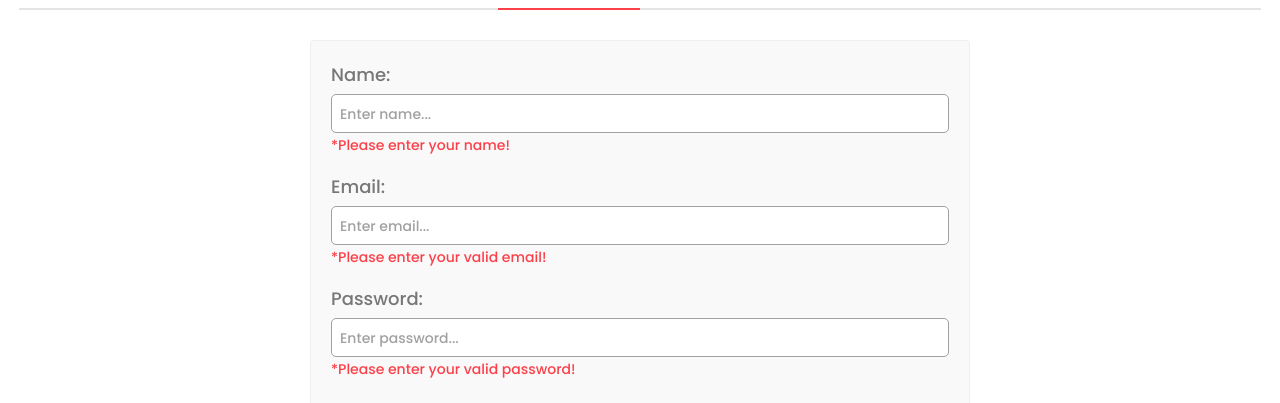
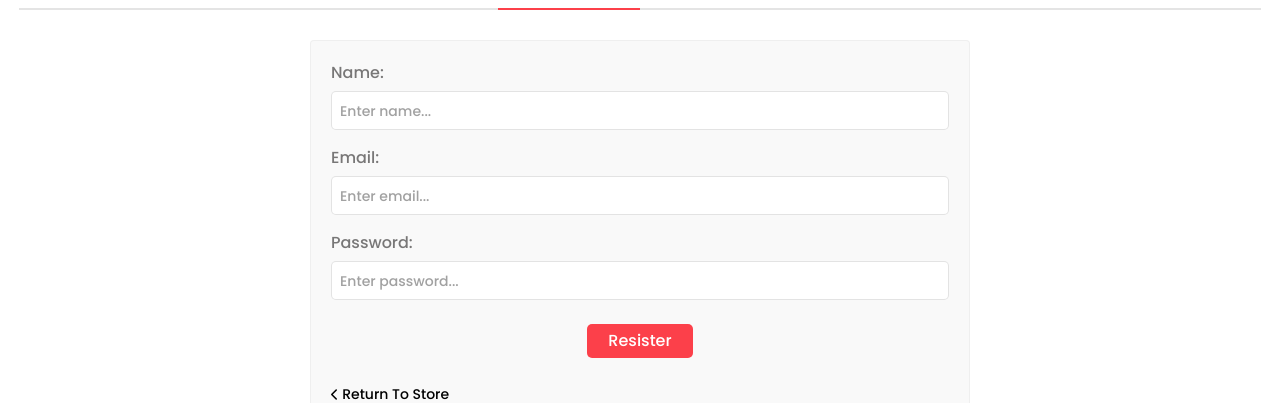
Before and after one commit to SaikatNoman12/ngEcommerce, an Angular app: page /seller in a window 1280 px wide. Shown: the part 541-944 px from the top of the page. Built offline with nearby package versions, Linux system fonts and the light colour scheme.

Commit message:
seller form dynamiced

```diff
--- a/src/app/header/header.component.scss
+++ b/src/app/header/header.component.scss
@@ -230,6 +230,15 @@
   display: flex;
   align-items: center;
   justify-content: center;
+  transition: 200ms;
+}
+
+.mid-search .search-btn:hover {
+  background-color: $color-crimson-opacity;
+}
+
+.mid-search .search-btn:active{
+  background-color: $color-crimson-opacity-2;
 }
 
 .mid-search .search-btn i {
--- a/src/app/seller-auth/seller-auth.component.html
+++ b/src/app/seller-auth/seller-auth.component.html
@@ -25,29 +25,65 @@
 
     <!-- /----::SELLER-ACCOUNT-FORM::----/ -->
     <div class="seller-account-form">
-      <form>
+      <form [formGroup]="myRecForm" (ngSubmit)="onSelFmSubmit()">
         <div class="form-item">
           <div class="form-item-child">
             <label for="name">Name:</label>
-            <input id="name" type="text" placeholder="Enter name..." />
+            <input
+              id="name"
+              type="text"
+              placeholder="Enter name..."
+              formControlName="name"
+            />
           </div>
-          <small class="form-error"> *Please enter your name! </small>
+          <small
+            *ngIf="!formControls?.['name']?.valid && formControls?.['name']?.touched"
+            class="form-error"
+          >
+            *Please enter your name!
+          </small>
         </div>
 
         <div class="form-item">
           <div class="form-item-child">
             <label for="email">Email:</label>
-            <input id="email" type="email" placeholder="Enter email..." />
+            <input
+              id="email"
+              type="email"
+              placeholder="Enter email..."
+              formControlName="email"
+            />
           </div>
-          <small class="form-error"> *Please enter your valid email! </small>
+          <small
+            class="form-error"
+            *ngIf="!formControls?.['email']?.valid && formControls?.['email']?.touched"
+          >
+            *Please enter your valid email!
+          </small>
         </div>
 
         <div class="form-item">
           <div class="form-item-child">
             <label for="password">Password:</label>
-            <input id="password" type="email" placeholder="Enter password..." />
+            <input
+              id="password"
+              type="email"
+              placeholder="Enter password..."
+              formControlName="password"
+            />
           </div>
-          <small class="form-error"> *Please enter your valid password! </small>
+          <small
+            class="form-error"
+            *ngIf="!formControls?.['password']?.valid && formControls?.['password']?.touched && !formControls?.['password']?.errors?.['minlength']"
+          >
+            *Please enter your valid password!
+          </small>
+          <small
+            class="form-error"
+            *ngIf="!formControls?.['password']?.valid && formControls?.['password']?.touched && formControls?.['password']?.errors?.['minlength']"
+          >
+            *Please enter your password min 8 character!
+          </small>
         </div>
 
         <div class="form-button">
--- a/src/app/seller-auth/seller-auth.component.scss
+++ b/src/app/seller-auth/seller-auth.component.scss
@@ -119,7 +119,7 @@ form {
 
 .form-item-child label {
   display: block;
-  font-size: 18px;
+  font-size: 16px;
   font-weight: 500;
   color: $color-light-gray;
   margin-bottom: 6px;
@@ -133,9 +133,13 @@ form {
   padding: 0px 8px;
   border-radius: 5px;
   color: $color-black;
-  border: 1px solid $color-light-gray-2;
+  border: 1px solid $color-light-gray-3;
   font-size: $font-decs-size;
   font-weight: 500;
+}
+
+.form-item-child input:focus {
+  border: 1px solid $color-red-crimson;
 }
 
 .form-item-child input::placeholder {
@@ -171,8 +175,17 @@ form {
   border: 1px solid $color-black;
 }
 
+.form-button button:active {
+  background: $color-crimson-opacity-2;
+}
+
 .back-store a {
   font-weight: 500;
+  transition: 300ms;
+}
+
+.back-store a:hover {
+  color: $color-red-crimson;
 }
 
 .back-store a span:first-child {
--- a/src/app/seller-auth/seller-auth.component.ts
+++ b/src/app/seller-auth/seller-auth.component.ts
@@ -1,3 +1,4 @@
+import { SellerSignUp } from './../interfaces/seller-sign-up';
 import { Component, OnInit } from '@angular/core';
 import { FormBuilder, FormGroup, Validators } from '@angular/forms';
 
@@ -9,10 +10,9 @@ import { FormBuilder, FormGroup, Validators } from '@angular/forms';
 export class SellerAuthComponent implements OnInit {
 
   /* -----::USE FOR FORM::----- */
-  myRecFrom!: FormGroup;
+  myRecForm!: FormGroup;
   /* -----::USE FOR GET URL PATHNAME::----- */
   urlPathName: any;
-
 
   /* -----::ANGULAR CONSTRUCTOR METHOD::----- */
   constructor(
@@ -23,17 +23,42 @@ export class SellerAuthComponent implements OnInit {
   /* -----::ANGULAR OnInit HOOK::----- */
   ngOnInit(): void {
     /* -----::USE FOR FORM::----- */
-    this.myRecFrom = this.fb.group({
+    this.myRecForm = this.fb.group({
       'name': [null, [Validators.required]],
-      'email': [null, [Validators.required]],
-      'password': [null, [Validators.required]],
+      'email': [null, [Validators.required, Validators.email]],
+      'password': [null, [Validators.required, Validators.minLength(8)]],
     });
 
     /* -----::USE FOR SET URL PATHNAME::----- */
     this.urlPathName = location.pathname.split('/');
   }
 
+  /* -----::GET REACTIVE FORM CONTROL::----- */
+  get formControls() {
+    return this.myRecForm.controls;
+  }
 
+
+  onSelFmSubmit() {
+    if (this.myRecForm.valid) {
+
+      const userData: SellerSignUp = this.myRecForm.value;
+      console.log(userData);
+
+    }
+    else {
+
+      const key = Object.keys(this.formControls);
+      key.filter(userData => {
+        const control = this.myRecForm.controls[userData];
+        if (control.errors !== null) {
+          control.markAsTouched();
+        }
+      }
+      );
+
+    }
+  }
 
 
 }
--- a/src/theme/variable.scss
+++ b/src/theme/variable.scss
@@ -39,11 +39,13 @@ $table-sm-color: #fe7b03;
 // my addition:---
 $color-light-gray: #787777;
 $color-light-gray-2: #a1a1a1;
+$color-light-gray-3: #a1a1a14d;
 $color-light-2: #eeee;
 $color-black: #000000;
 $color-smooth-black: #e4e4e4;
 $color-red-crimson: #fc404a;
 $color-crimson-opacity: #fc4049d8;
+$color-crimson-opacity-2: #6f0d1272;
 
 // FONT SIZE
 $font-title-size: 24px;
```
